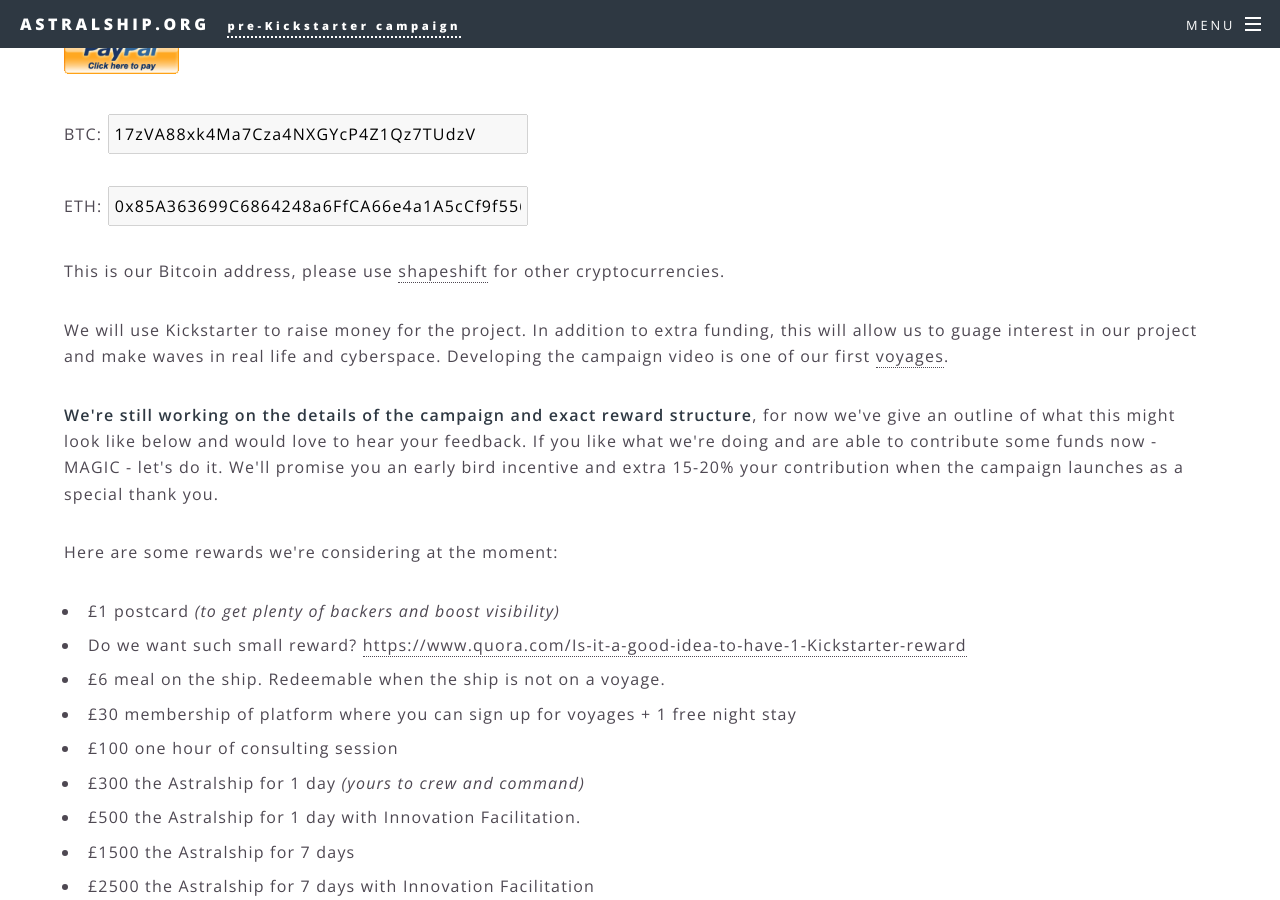
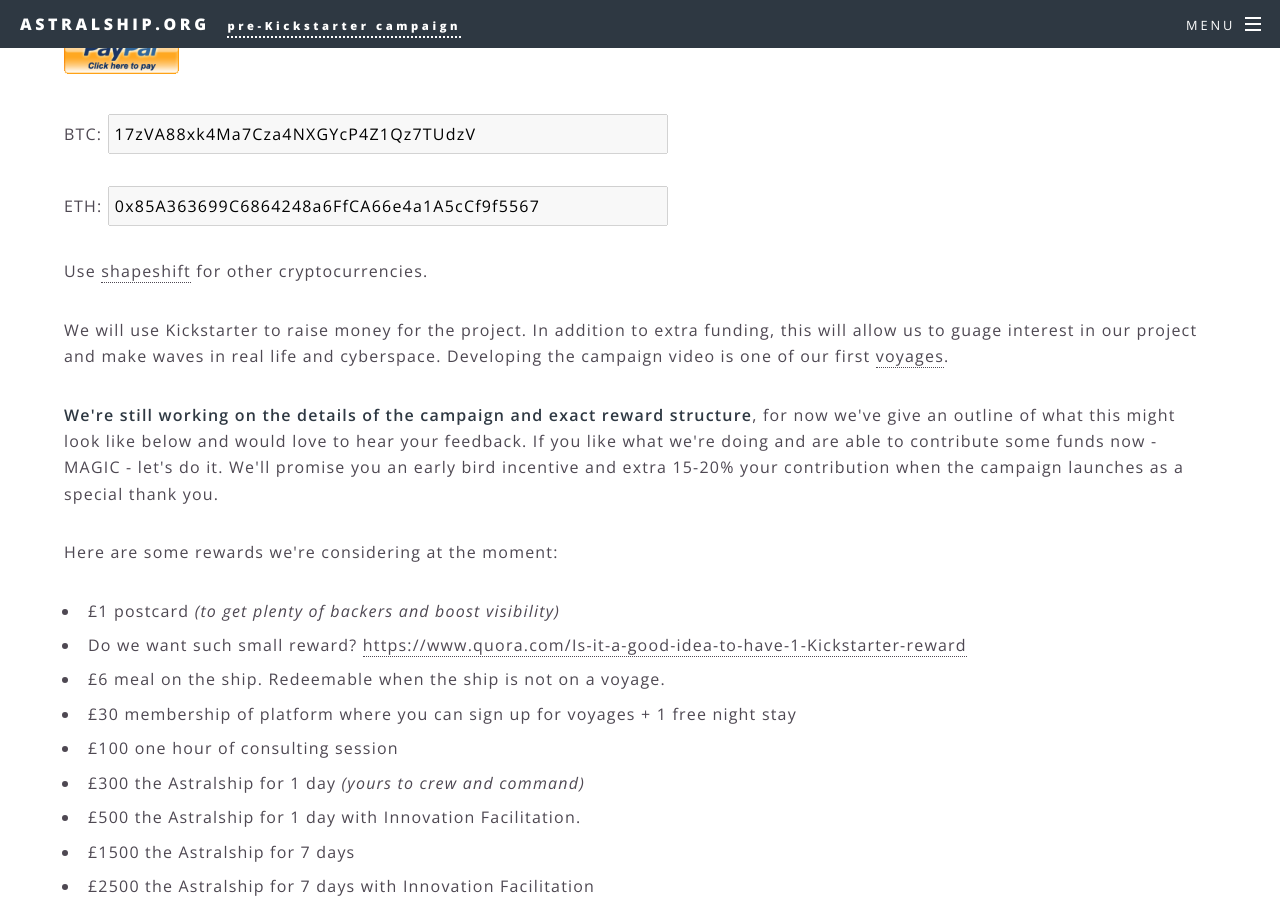
Before and after one commit to astralship/astralship.github.io, a Jekyll site: the page built from kickstarter.html, in a window 1280 px wide and 900 px high, scrolled down 903 px. Built offline with Jekyll 4.4.1, drawn with Linux system fonts in a browser that asks for light colours; comment, search, counter and statistics services are not loaded.

```diff
--- a/kickstarter.html
+++ b/kickstarter.html
@@ -38,9 +38,9 @@
 		  <input type="image" src="images/paypal.gif" border="0" name="submit" alt="Make payments with PayPal - it's fast, free and secure!" style="height:40px">
 		</form>
 
-		<p>BTC: <input disabled value="17zVA88xk4Ma7Cza4NXGYcP4Z1Qz7TUdzV" style="color: black; padding: 5px; width: 420px;"></p>
-		<p>ETH: <input disabled value="0x85A363699C6864248a6FfCA66e4a1A5cCf9f5567" style="color: black; padding: 5px; width: 420px;"></p>
-		<p>This is our Bitcoin address, please use <a href="https://shapeshift.io">shapeshift</a> for other cryptocurrencies.</p>
+		<p>BTC: <input disabled value="17zVA88xk4Ma7Cza4NXGYcP4Z1Qz7TUdzV" style="color: black; padding: 5px; width: 560px;"></p>
+		<p>ETH: <input disabled value="0x85A363699C6864248a6FfCA66e4a1A5cCf9f5567" style="color: black; padding: 5px; width: 560px;"></p>
+		<p>Use <a href="https://shapeshift.io">shapeshift</a> for other cryptocurrencies.</p>
 	</span>
 
 	<p>We will use Kickstarter to raise money for the project. In addition to extra funding, this will allow us to guage interest in our project and make waves in real life and cyberspace. Developing the campaign video is one of our first <a href="voyages.html">voyages</a>.</p>
```
Also changed, not shown: 1 other file.
